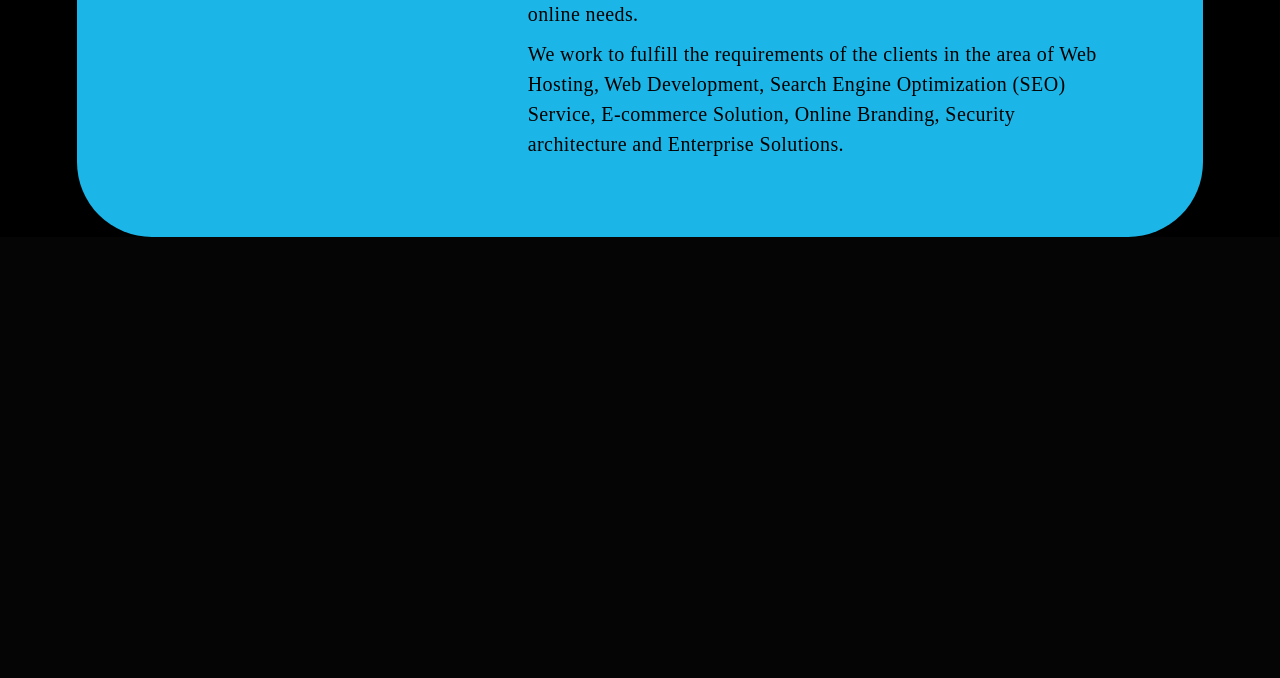
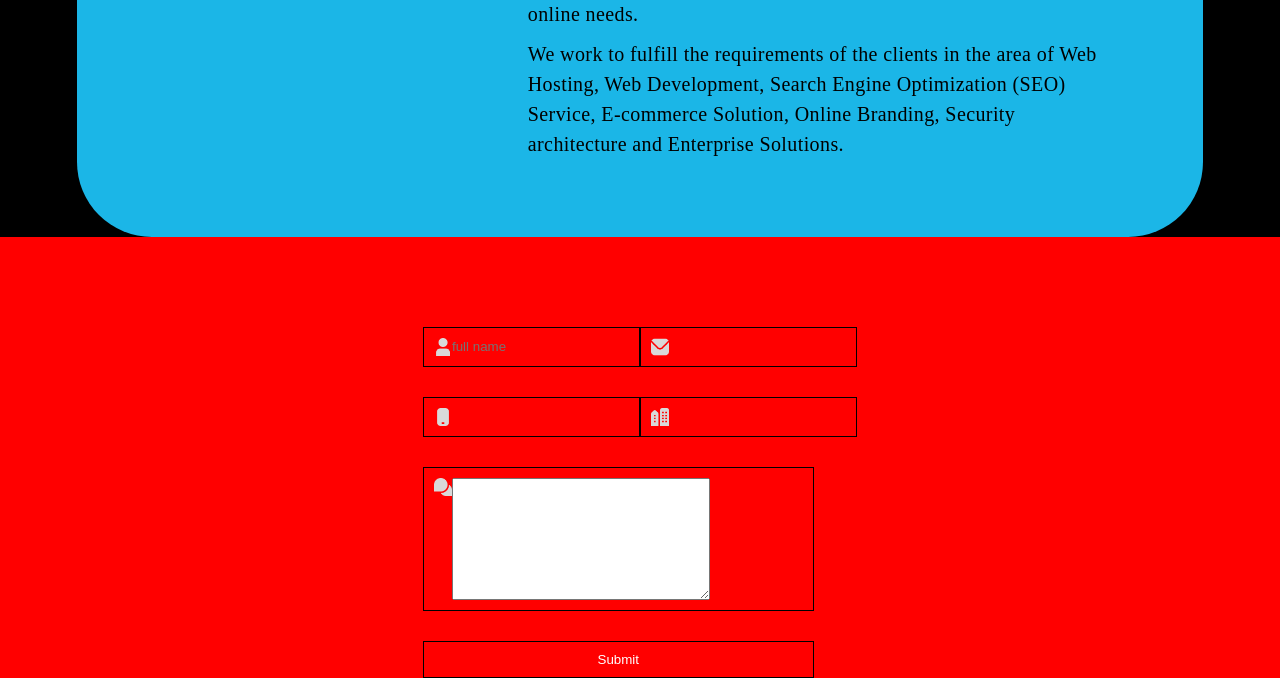
Before and after one commit to Valerian001/Vlack, a Django app: page / in a window 1280 px wide. Shown: the part 4458-5136 px from the top of the page. Before the commit the page ends 4695 px from the top, so only its background shows below. Run offline with Django 4.2, Linux system fonts and the light colour scheme; some libraries are stand-ins or nearby versions; some web fonts are replaced.

Commit message:
form section setup

```diff
--- a/my_portfolio/static/css/main.css
+++ b/my_portfolio/static/css/main.css
@@ -988,6 +988,68 @@ animation-fill-mode: forwards;
     66.64%,79.3% {top: -123.5px;}
     83.3%,95.96% {top: -66px;}
   }
+  .row6{
+    position: relative;
+    background-color: red;
+    padding-top: 7%;
+    display: flex;
+    align-items: center;
+    justify-content: center;
+}
+  form{
+    width: 90%;
+    max-width: 600px;
+  }
+  form .input-group{
+
+
+
+  }
+  form .input-group{
+    margin-bottom: 30px;
+    display: flex;
+    width: 100%;
+    padding: 10px;
+    outline: 0;
+    border: 1px solid black;
+    color: #fff;
+    background: transparent;
+    font-size: 15px;
+  }
+  form .input-group input{
+    border: none;
+    background-color: transparent;
+    outline: none;
+  }
+  form .input-group input:focus{
+    border: none;
+
+  }
+  form .input-group img{
+    width: 18px;
+    height: 18px;
+  }
+  form button{
+    padding: 10px 0;
+    color: #fff;
+    outline: none;
+    background-color: transparent;
+    border: 1px solid black;
+    cursor: pointer;
+    width: 100%;
+  }
+  .subrow{
+    display: flex;
+    align-items: center;
+    justify-content: space-between;
+
+  }
+  .subrow .input-group{
+    flex-basis: 48%;
+  }
+  form .input-group input:focus~label{
+    display: none;
+  }
   /* animation snippet */
   /* @keyframes animation {
     0% {
--- a/my_portfolio/template/landingpage/index.html
+++ b/my_portfolio/template/landingpage/index.html
@@ -374,6 +374,44 @@
         </div>
     </div>
 
+    <div class="contact" id="contact">
+        <div class="row6">
+            <section class="form">
+                <form action="/your-name/" method="post">
+                    <div class="subrow">
+                        <div class="input-group">
+                            <img src="{% static 'images\icons\user_1.png'%}" alt="">
+                            <input id="name" type="text" name="your_name" value="{{ current_name }}" placeholder="full name">
+                        </div>
+                        <div class="input-group">
+                            <img src="{% static 'images\icons\envelope.png'%}" alt="">
+                            <input id="email" type="email" name="your_name" value="{{ current_name }}">
+                        </div>
+                    </div>
+                    <div class="subrow">
+                        <div class="input-group">
+                            <img src="{% static 'images\icons\mobile-button.png'%}" alt="">
+                            <input id="phone" type="text" name="your_name" value="{{ current_name }}">
+                        </div>
+                        <div class="input-group">
+                            <img src="{% static 'images\icons\city.png'%}" alt="">
+                            <input id="company" type="text" name="your_name" value="{{ current_name }}">
+                        </div>
+                    </div>
+
+
+                    <div class="input-group">
+                        <img src="{% static 'images\icons\comments.png'%}" alt="">
+                        <textarea name="" id="message" cols="30" rows="8"></textarea>
+                    </div>
+
+                    <button type="submit">Submit</button>
+                </form>
+
+            </section>
+        </div>
+    </div>
+
     <!-- <script src="https://cdn.jsdelivr.net/npm/bootstrap@5.2.3/dist/js/bootstrap.min.js" integrity="sha384-cuYeSxntonz0PPNlHhBs68uyIAVpIIOZZ5JqeqvYYIcEL727kskC66kF92t6Xl2V" crossorigin="anonymous"></script> -->
 
     <script src='//cdnjs.cloudflare.com/ajax/libs/jquery/2.1.3/jquery.min.js'></script>
```
Also changed, not shown: my_portfolio/landingpage/forms.py (added), my_portfolio/static/images/icons/city.png (added), my_portfolio/static/images/icons/comments.png (added), my_portfolio/static/images/icons/envelope.png (added), my_portfolio/static/images/icons/mobile-button.png (added), my_portfolio/static/images/icons/user_1.png (added).
